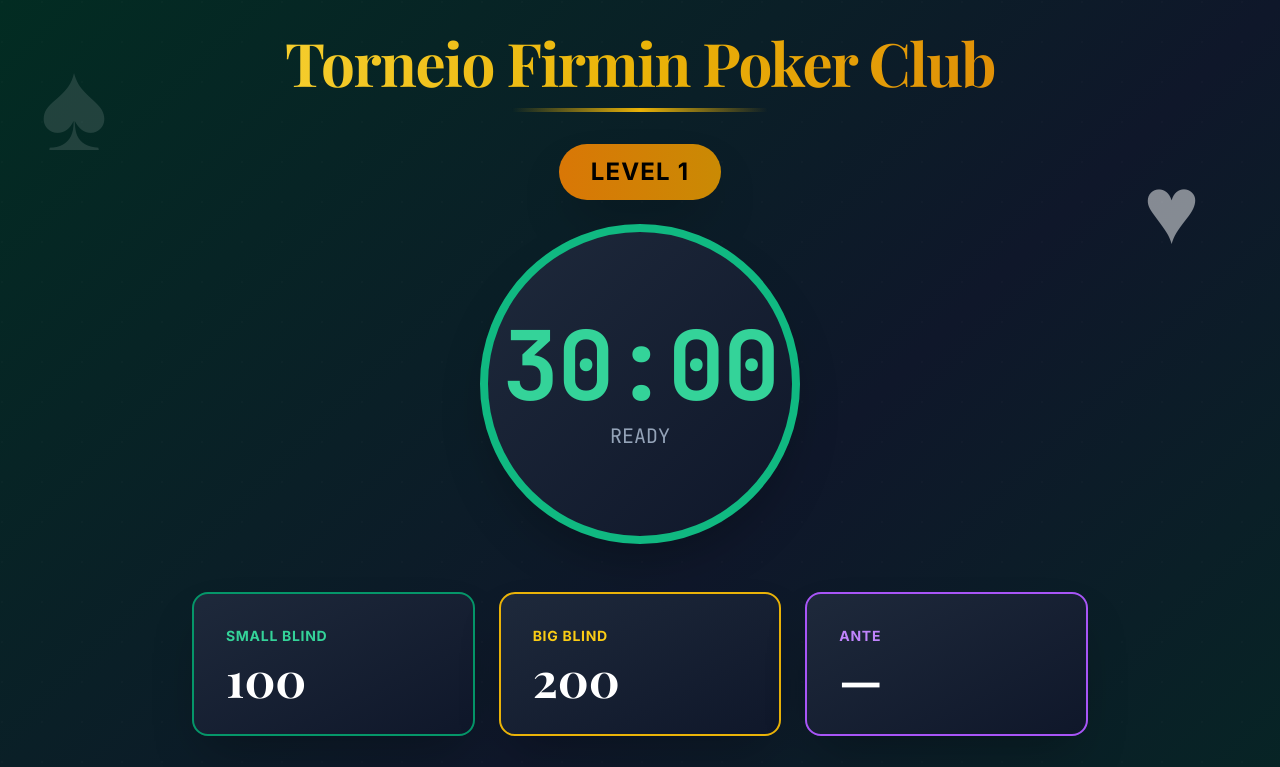
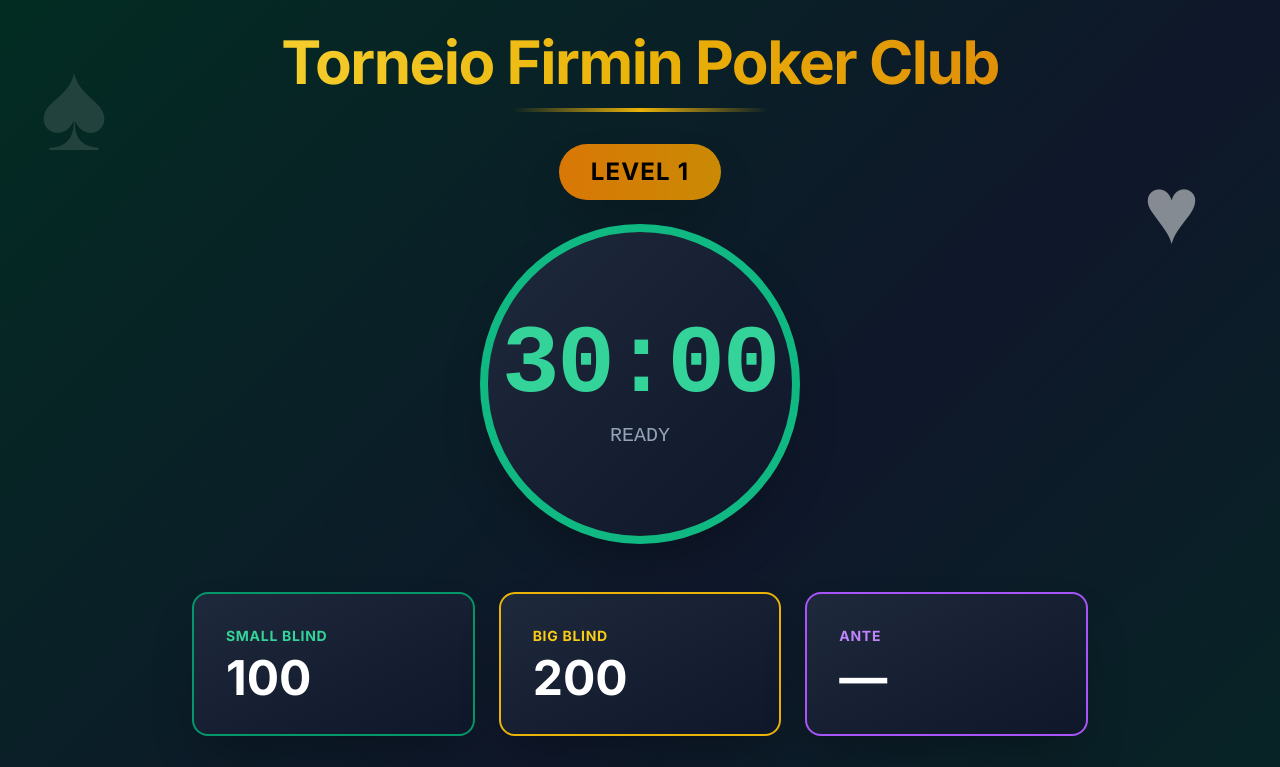
Before and after one commit to AndreBordignon/poker-tournament-manager, a Next.js app: page / in a window 1280 px wide. Shown: the top 767 px of the page. Built offline with nearby package versions, Linux system fonts and the light colour scheme.

Commit message:
refactor: update font imports and adjust layout for improved styling consistency

```diff
--- a/app/globals.css
+++ b/app/globals.css
@@ -1,4 +1,4 @@
-@import url('https://fonts.googleapis.com/css2?family=Playfair+Display:wght@700;900&family=JetBrains+Mono:wght@400;700&family=Inter:wght@400;600;700&display=swap');
+@import url('https://fonts.googleapis.com/css2?family=Inter:ital,opsz,wght@0,14..32,100..900;1,14..32,100..900&display=swap');
 
 @tailwind base;
 @tailwind components;
@@ -18,10 +18,7 @@
       rgb(var(--background-end-rgb))
     )
     rgb(var(--background-start-rgb));
-  overflow: hidde;
-}
-
-/* Smooth animations */
+}/* Smooth animations */
 * {
   transition-property: color, background-color, border-color, text-decoration-color, fill, stroke;
   transition-timing-function: cubic-bezier(0.4, 0, 0.2, 1);
--- a/app/layout.tsx
+++ b/app/layout.tsx
@@ -13,6 +13,11 @@
 }) {
   return (
     <html lang="pt-BR">
+      <head>
+        <link rel="preconnect" href="https://fonts.googleapis.com" />
+        <link rel="preconnect" href="https://fonts.gstatic.com" crossorigin />
+        <link href="https://fonts.googleapis.com/css2?family=Inter:ital,opsz,wght@0,14..32,100..900;1,14..32,100..900&display=swap" rel="stylesheet" />
+      </head>
       <body>{children}</body>
     </html>
   )
--- a/tailwind.config.js
+++ b/tailwind.config.js
@@ -8,7 +8,7 @@
   theme: {
     extend: {
       fontFamily: {
-        'display': ['Playfair Display', 'serif'],
+        'display': ['Inter', 'serif'],
         'mono': ['JetBrains Mono', 'monospace'],
         'sans': ['Inter', 'sans-serif'],
       },
```
